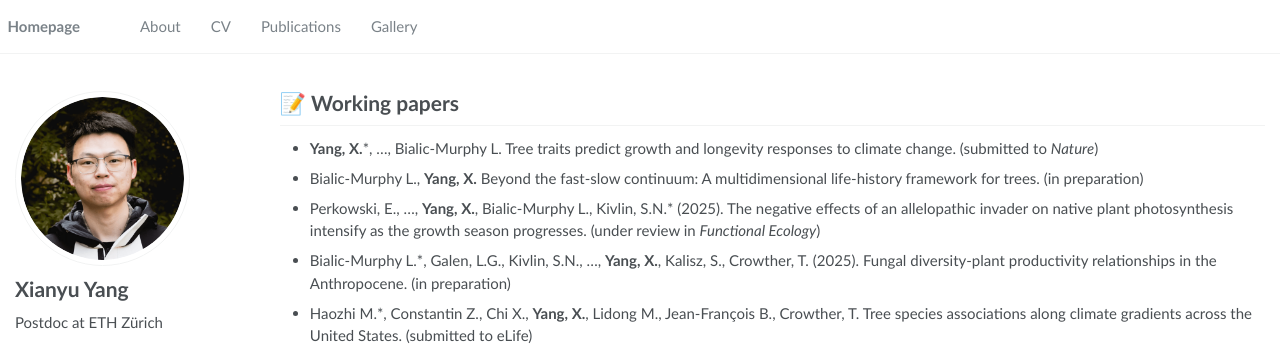
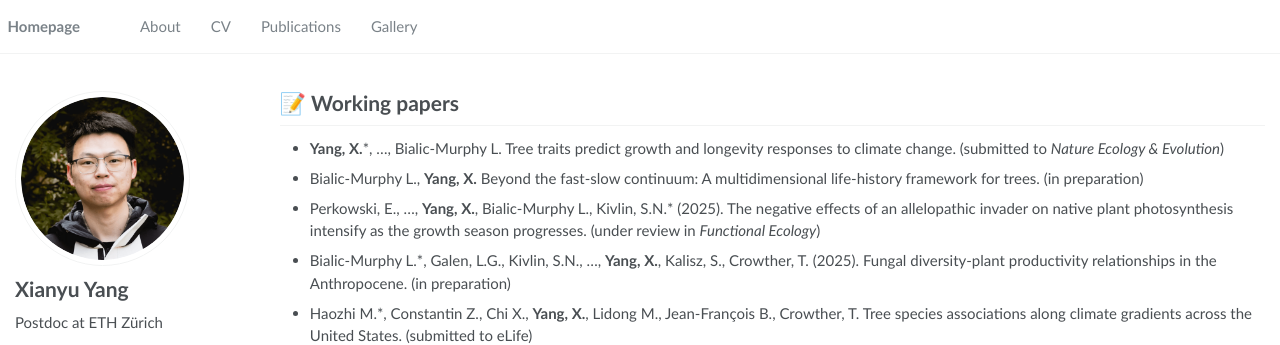
Before and after one commit to Xianyu-Yang/xianyu-yang.github.io, a Jekyll site: the page built from _pages/publications.md, in a window 1280 px wide and 900 px high. Shown: the top 345 px of the window. Built offline with Jekyll 4.4.1, drawn with Linux system fonts in a browser that asks for light colours; some web fonts are replaced.

Commit message:
Update publications.md

```diff
--- a/_pages/publications.md
+++ b/_pages/publications.md
@@ -6,7 +6,7 @@ author_profile: true
 ---
 
 # 📝 Working papers
-- **Yang, X.**\*, ..., Bialic-Murphy L. Tree traits predict growth and longevity responses to climate change. (submitted to _Nature_)
+- **Yang, X.**\*, ..., Bialic-Murphy L. Tree traits predict growth and longevity responses to climate change. (submitted to _Nature Ecology & Evolution_)
 
 - Bialic-Murphy L., **Yang, X.** Beyond the fast-slow continuum: A multidimensional life-history framework for trees. (in preparation)
 
```
